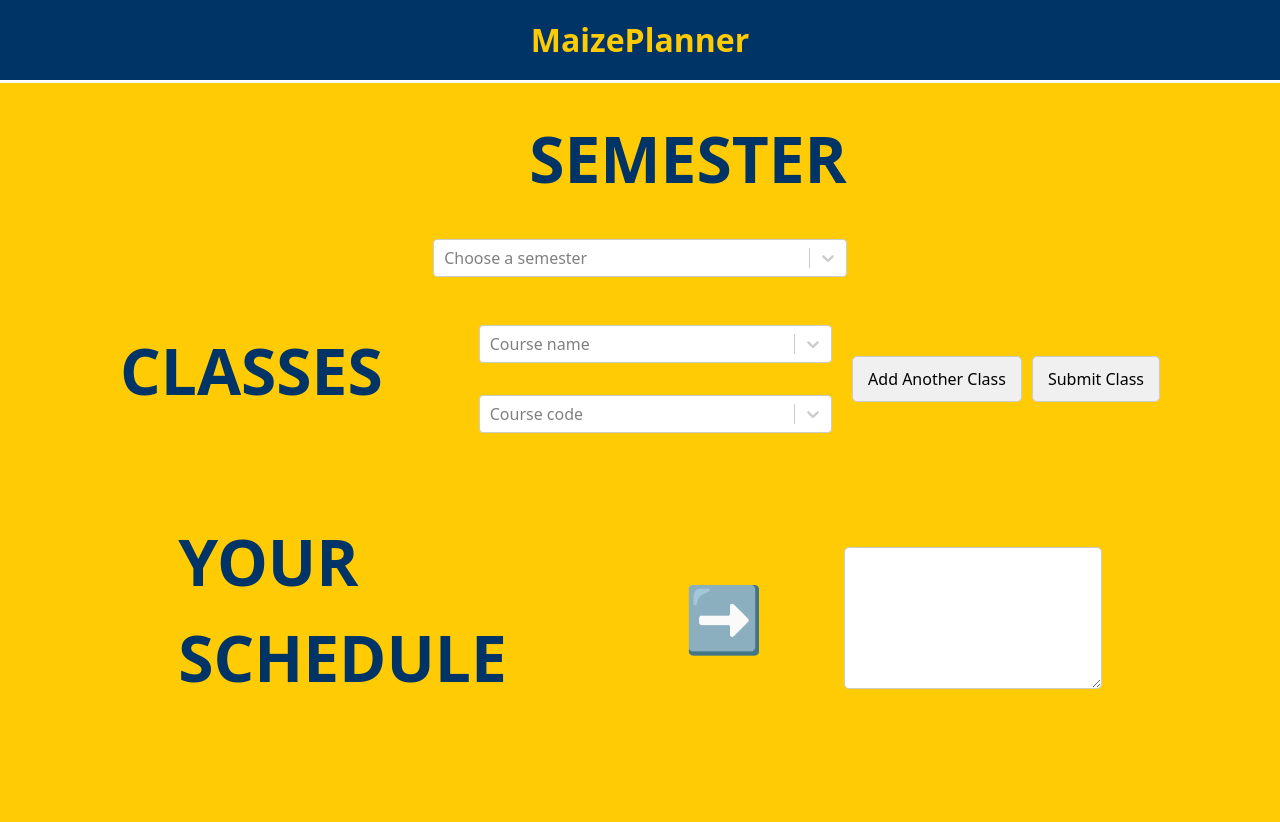
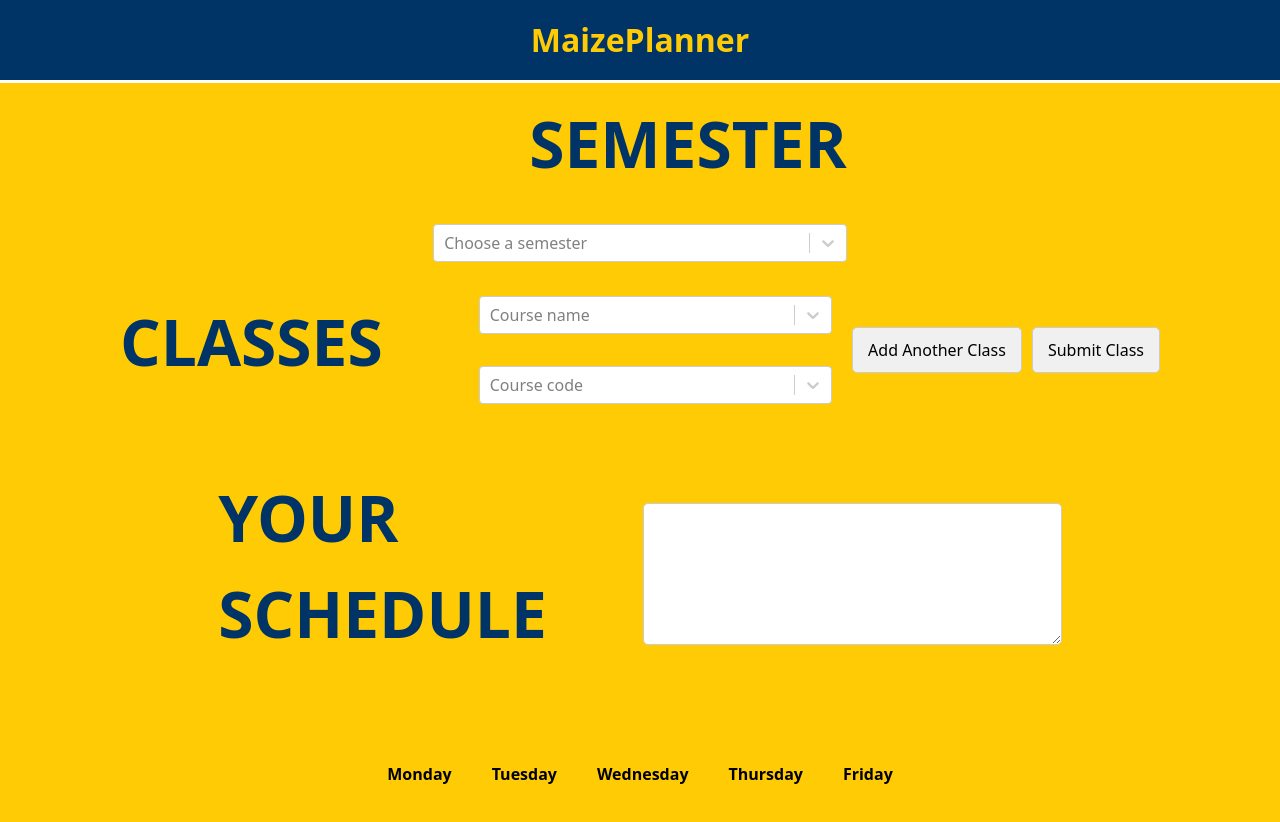
Before and after one commit to anvita-g/MaizePlanner, a React (Vite) app in the folder MaizePlanner/mern/client/: page /schedule in a window 1280 px wide. Shown: the top 822 px of the page. Before the commit the page ends 800 px from the top, so only its background shows below. Built offline with nearby package versions, Linux system fonts and the light colour scheme.

Commit message:
schedule at bottom

```diff
--- a/MaizePlanner/mern/client/src/components/ScheduleBuilder.jsx
+++ b/MaizePlanner/mern/client/src/components/ScheduleBuilder.jsx
@@ -76,12 +76,15 @@ const courseCodes = [
   { value: "cmplxsys", label: "251" },
 ];
 
+const daysOfWeek = ["Monday", "Tuesday", "Wednesday", "Thursday", "Friday"];
+
 const ScheduleBuilder = () => {
-  const [classList, setClassList] = useState([{ course: null, code: null }]);
-  const [scheduleText, setScheduleText] = useState(""); // State to hold the schedule text
+  const [classList, setClassList] = useState([{ course: null, code: null, day: null, time: null}]);
+  const [scheduleText, setScheduleText] = useState("");
+  const [scheduleTable, setScheduleTable] = useState([]); // State to hold the schedule text
 
   const addClass = () => {
-    setClassList([...classList, { course: null, code: null }]);
+    setClassList([...classList, { course: null, code: null, day: null, time: null}]);
   };
 
   const submitClass = () => {
@@ -93,16 +96,33 @@ const ScheduleBuilder = () => {
     if (newItems.length === 0) {
       alert("Please select both a course and a code."); // Alert if a selection is missing
     } else {
-      const selectedClasses = newItems.join(", "); // Join the classes for comparison
+      const selectedClasses = newItems.join(", ");
+
+      // Example Hardcoded schedule based on the classes selected (can later be user-defined)
+      const classTimes = classList.map((item, index) => {
+        if (item.course && item.code) {
+          // Example hardcoding times and days based on course selection
+          return {
+            course: item.course.label,
+            code: item.code.label,
+            day: daysOfWeek[index % 5], // Assign classes to different days (for simplicity)
+            time: `${8 + index}:00 AM - ${9 + index}:00 AM` // Hardcode times (later make user-defined)
+          };
+        }
+        return null;
+      }).filter(item => item !== null);
+
+      setScheduleTable(classTimes); // Update the table with class times and days
+
       if (
         selectedClasses.includes("ECON 102") &&
         selectedClasses.includes("EECS 280") &&
         selectedClasses.includes("COGSCI 200") &&
         selectedClasses.includes("CLIMATE 102")
       ) {
-        setScheduleText("hi"); // Set text area to "hi"
+        setScheduleText("hi");
       } else {
-        setScheduleText(newItems.join("\n")); // Otherwise, set the text area with the class list
+        setScheduleText(newItems.join("\n"));
       }
     }
   };
@@ -179,9 +199,6 @@ const ScheduleBuilder = () => {
         {/* Third Section: Your Schedule */}
         <div className="section">
           <h1>YOUR SCHEDULE</h1>
-          <div className="arrow-container">
-            <span className="arrow">&#10145;</span> {/* Arrow Icon */}
-          </div>
 
           {/* Text Box to display the schedule */}
           <textarea
@@ -198,6 +215,36 @@ const ScheduleBuilder = () => {
             }}
           />
         </div>
+
+        {/* Table Section for Class Schedule */}
+        <div className="section">
+          <table className="schedule-table" border="1" cellPadding="20">
+            <thead>
+              <tr>
+                {daysOfWeek.map((day) => (
+                  <th key={day}>{day}</th>
+                ))}
+              </tr>
+            </thead>
+            <tbody>
+              <tr>
+                {daysOfWeek.map((day) => (
+                  <td key={day}>
+                    {scheduleTable
+                      .filter((item) => item.day === day)
+                      .map((item, index) => (
+                        <div key={index}>
+                          {item.course} {item.code}
+                          <br />
+                          {item.time}
+                        </div>
+                      ))}
+                  </td>
+                ))}
+              </tr>
+            </tbody>
+          </table>
+        </div>
       </div>
     </div>
   );
```
